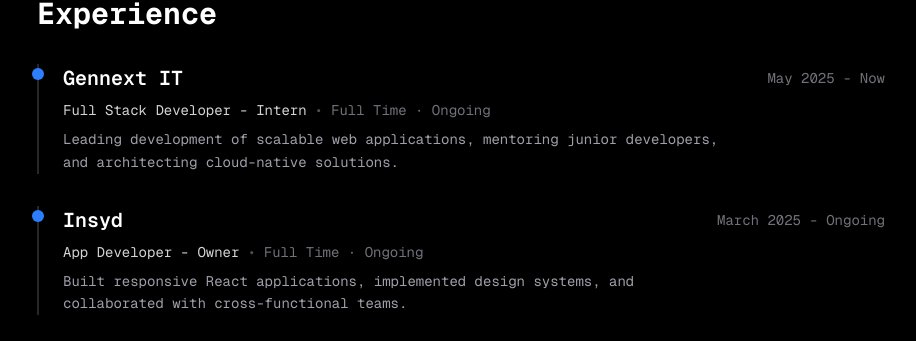
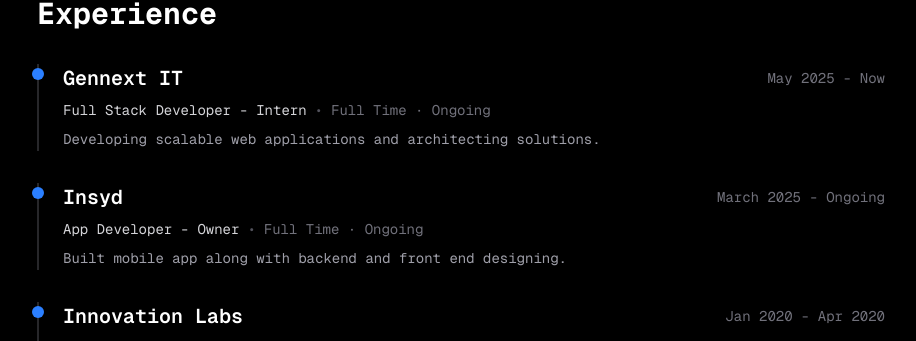
Before and after one commit to ishan-crd/design-portfolio, a Next.js app: page / in a window 1280 px wide. Shown: the part 1715-2056 px from the top of the page, without its empty margins (179-1095 px from the left). Built offline with nearby package versions, Linux system fonts and the light colour scheme.

Commit message:
Made Changes

```diff
--- a/src/app/components/Experience.tsx
+++ b/src/app/components/Experience.tsx
@@ -6,7 +6,7 @@
     duration: "Ongoing",
     period: "May 2025 - Now",
     description:
-      "Leading development of scalable web applications, mentoring junior developers, and architecting cloud-native solutions.",
+      "Developing scalable web applications and architecting solutions.",
   },
   {
     company: "Insyd",
@@ -14,8 +14,7 @@
     type: "Full Time",
     duration: "Ongoing",
     period: "March 2025 - Ongoing",
-    description:
-      "Built responsive React applications, implemented design systems, and collaborated with cross-functional teams.",
+    description: "Built mobile app along with backend and front end designing.",
   },
   {
     company: "Innovation Labs",
```
